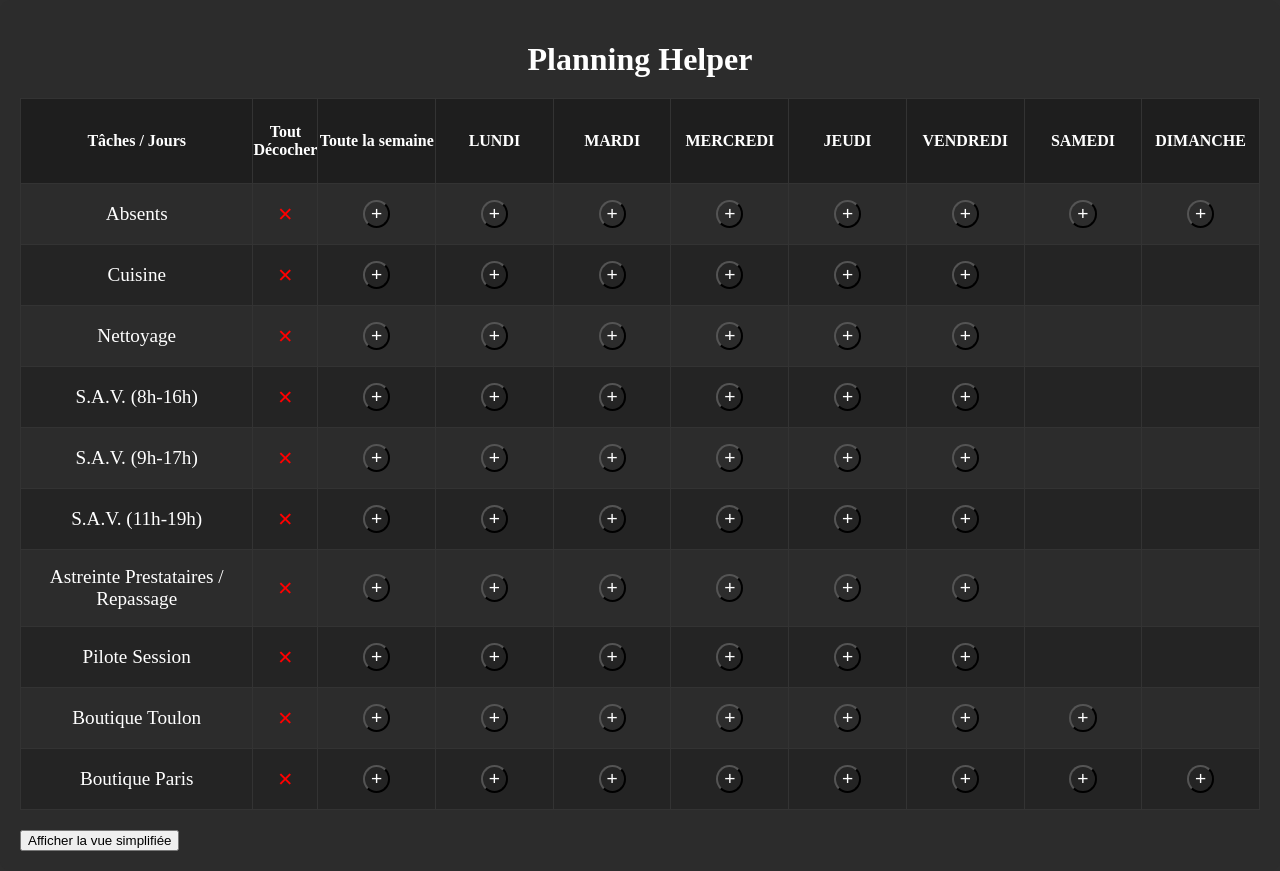
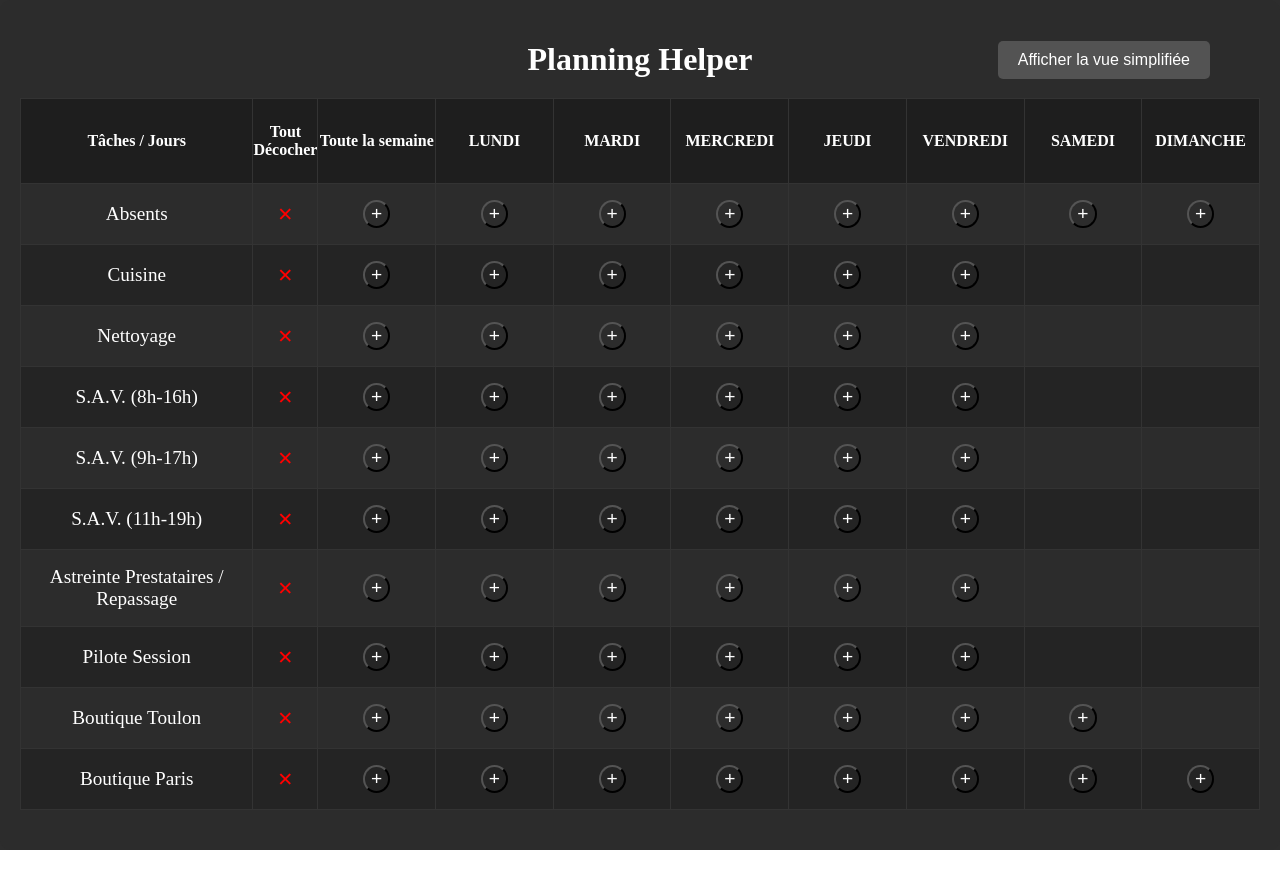
Before and after one commit to LaurentArcos/planner, a React (Create React App) app: page / in a window 1280 px wide. After the commit the page ends 850 px from the top, so only its background shows below. Built offline with nearby package versions, Linux system fonts and the light colour scheme.

Commit message:
style bouton changement de vue ok

```diff
--- a/src/TaskPlanner.js
+++ b/src/TaskPlanner.js
@@ -482,12 +482,14 @@ const TaskPlanner = () => {
 
   return (
     <div className="task-planner">
-      <h1>Planning Helper</h1>
+      <div className="task-planner-header">
+        <h1>Planning Helper</h1>
+        <button className="bouton-vue-tableau" onClick={toggleView}>
+          {showSimplifiedView ? "Afficher la vue détaillée" : "Afficher la vue simplifiée"}
+        </button>
+      </div>
       {renderTaskTable()}
       {showModal && renderModal()}
-      <button onClick={toggleView}>
-        {showSimplifiedView ? "Afficher la vue détaillée" : "Afficher la vue simplifiée"}
-      </button>
     </div>
   );
 };
--- a/src/_TaskPlanner.scss
+++ b/src/_TaskPlanner.scss
@@ -127,3 +127,25 @@ input {
   font-size: 2rem;
   font-weight: bold;
 }
+
+.bouton-vue-tableau {
+  position: absolute;
+  top: 0px;
+  right: 50px;
+  padding: 10px 20px;
+  background-color: #535353;
+  color: white;
+  border: none;
+  border-radius: 5px;
+  cursor: pointer;
+  font-size: 1em;
+}
+
+.bouton-vue-tableau:hover {
+  background-color: #77c07b;
+  color: black;
+}
+
+.task-planner-header {
+  position: relative;
+}
```
